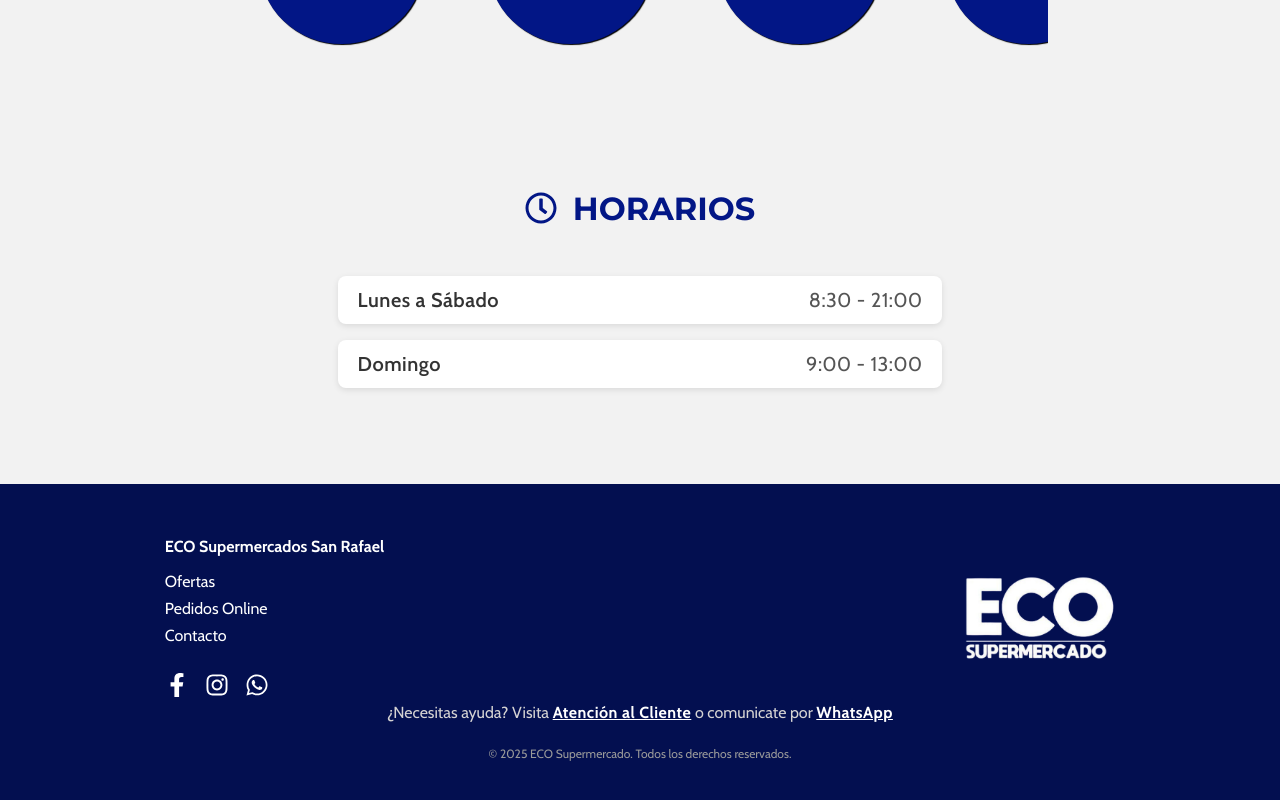
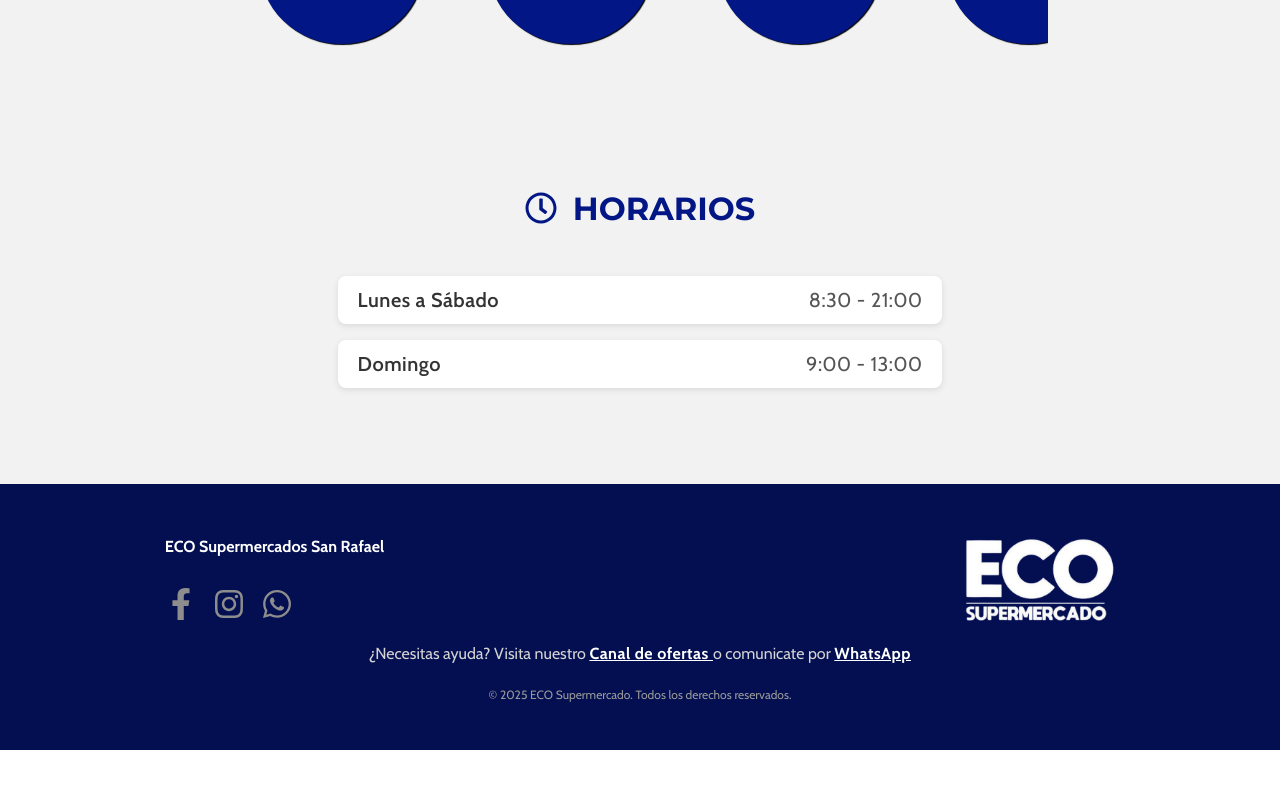
Before and after one commit to Candeb/eco-super, a React (Vite) app: page / in a window 1280 px wide. Shown: the part 2474-3274 px from the top of the page. After the commit the page ends 3224 px from the top, so only its background shows below. Built offline with nearby package versions, Linux system fonts and the light colour scheme.

Commit message:
fix responsive & add info contact

```diff
--- a/src/components/About/About.jsx
+++ b/src/components/About/About.jsx
@@ -26,10 +26,11 @@
                     <iframe
                         className="map-iframe"
                         title="Ubicación"
-                        src="https://www.google.com/maps/embed?pb=!1m18!1m12!1m3!1d3153.1077383540826!2d-122.42067908468154!3d37.77655427975939!2m3!1f0!2f0!3f0!3m2!1i1024!2i768!4f13.1!3m3!1m2!1s0x8085808b0f433dcd%3A0x7a0f1b7806b56fc6!2sCity%20Hall%2C%20San%20Francisco%2C%20CA!5e0!3m2!1ses!2sus!4v1622123456789"
+                      src="https://www.google.com/maps/embed?pb=!1m17!1m12!1m3!1d3282.87720941509!2d-68.31680392425851!3d-34.632543172944004!2m3!1f0!2f0!3f0!3m2!1i1024!2i768!4f13.1!3m2!1m1!2zMzTCsDM3JzU3LjIiUyA2OMKwMTgnNTEuMiJX!5e0!3m2!1ses!2sar!4v1750027607319!5m2!1ses!2sar"
                         loading="lazy"
                         allowFullScreen
                     ></iframe>
+
                 </div>
             </section>
 
@@ -37,7 +38,7 @@
             <section className="about-section payment-section">
                 <h2 className="about-title"> <FaRegCreditCard /> Medios de pago</h2>
 
-                                  <ImageCarousel images={imageUrls} />
+                <ImageCarousel images={imageUrls} />
 
             </section>
 
--- a/src/components/Features/Features.css
+++ b/src/components/Features/Features.css
@@ -28,7 +28,7 @@
     color: white;
 
     @media (max-width: 768px) {
-        padding: 2rem 1.5rem 1.5rem;
+        padding: 2rem;
         gap: 8px
     }
 }
@@ -99,6 +99,9 @@
     cursor: pointer;
     box-shadow: 0px 4px 0px #000c50;
 
+    @media (max-width: 768px) {
+    margin-top: 1rem;
+    }
 }
 
 
--- a/src/components/Footer/Footer.css
+++ b/src/components/Footer/Footer.css
@@ -1,9 +1,13 @@
 .footer {
     background-color: #030f50;
     padding: 3rem 7rem 2rem;
+    display: flex;
+    flex-direction: column;
+    gap: 1rem;
 
     @media (max-width: 768px) {
         padding: 3rem 1.5rem 1rem;
+
     }
 }
 
@@ -17,6 +21,10 @@
     gap: 2rem;
     align-items: center;
     max-width: 1440px;
+
+      @media (max-width: 768px) {
+    justify-content: center;
+    }
 }
 
 .footer-end {
@@ -30,7 +38,7 @@
     flex-direction: column;
 
     @media (max-width: 768px) {
-        padding: 3rem 1.5rem 0;
+        padding: 1rem 1.5rem 0;
 
     }
 }
@@ -118,14 +126,14 @@
 }
 
 .footer-socials a {
-    color: white;
-    font-size: 1.5rem;
-    transition: transform 0.2s ease;
+    color: #8d8d8d;
+    font-size: 2rem;
+    transition: transform 0.5s ease;
 }
 
 .footer-socials a:hover {
     transform: scale(1.1);
-    color: #00ffcc;
+    color: white;
 }
 
 /* Responsive */
--- a/src/components/Footer/Footer.jsx
+++ b/src/components/Footer/Footer.jsx
@@ -10,21 +10,33 @@
 
 
 
-            <div className="footer">
-                <div className='footer-content'>
+        <div className="footer">
+            <div className='footer-content'>
                 <div className="footer-left">
 
                     <div className="footer-info">
                         <p><strong>ECO Supermercados San Rafael</strong></p>
-                        <ul className="footer-links">
-                            <li><a href="#">Ofertas</a></li>
-                            <li><a href="#">Pedidos Online</a></li>
-                            <li><a href="#">Contacto</a></li>
-                        </ul>
+
                         <div className="footer-socials">
-                            <a href="#" aria-label="Facebook"><FaFacebookF /></a>
-                            <a href="#" aria-label="Instagram"><FaInstagram /></a>
-                            <a href="#" aria-label="WhatsApp"><FaWhatsapp /></a>
+                            <a
+                                href="https://www.facebook.com/p/ECO-Supermercado-100063563831062/"
+                                aria-label="Facebook"
+                                target="_blank"
+                                rel="noopener noreferrer"
+                            >
+                                <FaFacebookF />
+                            </a>
+
+                            <a
+                                href="https://www.instagram.com/ecosupermercado.sanrafael/?utm_source=qr&igsh=MWdsY3ZiN2dqbzFkdQ%3D%3D"
+                                aria-label="Instagram"
+                                target="_blank"
+                                rel="noopener noreferrer"
+                            >
+                                <FaInstagram />
+                            </a>
+
+                            <a href="https://wa.me/542604684763" target="_blank" rel="noopener noreferrer" aria-label="WhatsApp"><FaWhatsapp /></a>
                         </div>
 
 
@@ -49,8 +61,16 @@
             </div>
 
             <div className='footer-end'>
-                <p>¿Necesitas ayuda? Visita <a href="#">Atención al Cliente</a> o comunicate por{' '}
-                    <a href="#">WhatsApp</a>
+                <p>¿Necesitas ayuda? Visita nuestro   {' '}
+                    <a href="https://chat.whatsapp.com/Hga4GAoIXDIBVnYesxZxah" target="_blank" rel="noopener noreferrer">
+                        Canal de ofertas   {' '}
+                    </a>
+
+                    o comunicate por{' '}
+                    <a href="https://wa.me/542604684763" target="_blank" rel="noopener noreferrer">
+                        WhatsApp
+                    </a>
+
 
                 </p>
                 <span>
@@ -58,7 +78,7 @@
                 </span>
             </div>
 
-                </div>
+        </div>
 
     );
 };
--- a/src/components/Header/Header.jsx
+++ b/src/components/Header/Header.jsx
@@ -28,11 +28,7 @@
             <div className={`header-nav-container ${menuOpen ? 'open' : ''}`}>
                 <ul className='header-nav'>
                     <li className='header-nav-links'>
-                        <a
-                            href="https://chat.whatsapp.com/Hga4GAoIXDIBVnYesxZxah"
-                            target="_blank"
-                            rel="noopener noreferrer"
-                        >
+                        <a href="https://chat.whatsapp.com/Hga4GAoIXDIBVnYesxZxah" target="_blank" rel="noopener noreferrer">
                             Ofertas
                         </a>
                     </li>
--- a/src/components/ImageCarousel/ImageCarousel.css
+++ b/src/components/ImageCarousel/ImageCarousel.css
@@ -9,10 +9,10 @@
     box-sizing: border-box;
 
     @media (max-width: 1068px) {
-        padding: 1rem 3rem;
+        padding: 1rem 2rem;
     }
 
-        @media (max-width: 768px) {
+    @media (max-width: 768px) {
         height: 200px;
     }
 }
@@ -26,6 +26,11 @@
     align-items: center;
     gap: 4rem;
     width: 100%;
+
+    @media (max-width: 1068px) {
+        gap: 3.5rem;
+        min-height: 80px;
+    }
 }
 
 .carousel-track::-webkit-scrollbar {
@@ -63,7 +68,7 @@
         height: 100px;
     }
 
-         @media (max-width: 768px) {
+    @media (max-width: 768px) {
         height: 70px;
     }
 }
@@ -76,6 +81,15 @@
     max-width: 165px;
     object-fit: cover;
     transition: opacity 0.5s ease;
+
+    @media (max-width: 1068px) {
+        font-size: 2rem;
+        width: 100px;
+    }
+
+    @media (max-width: 768px) {
+        width: 70px;
+    }
 }
 
 .carousel-image-wrapper:hover .carousel-image {
@@ -145,7 +159,7 @@
         width: 100px;
     }
 
-      @media (max-width: 768px) {
+    @media (max-width: 768px) {
         width: 70px;
     }
 }
```
